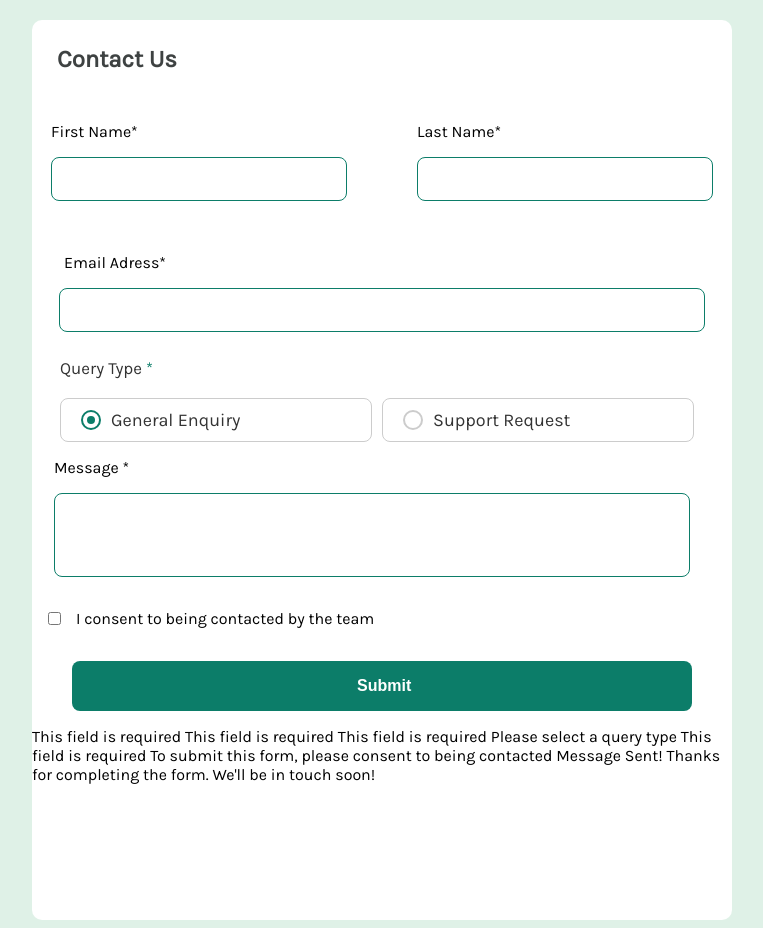
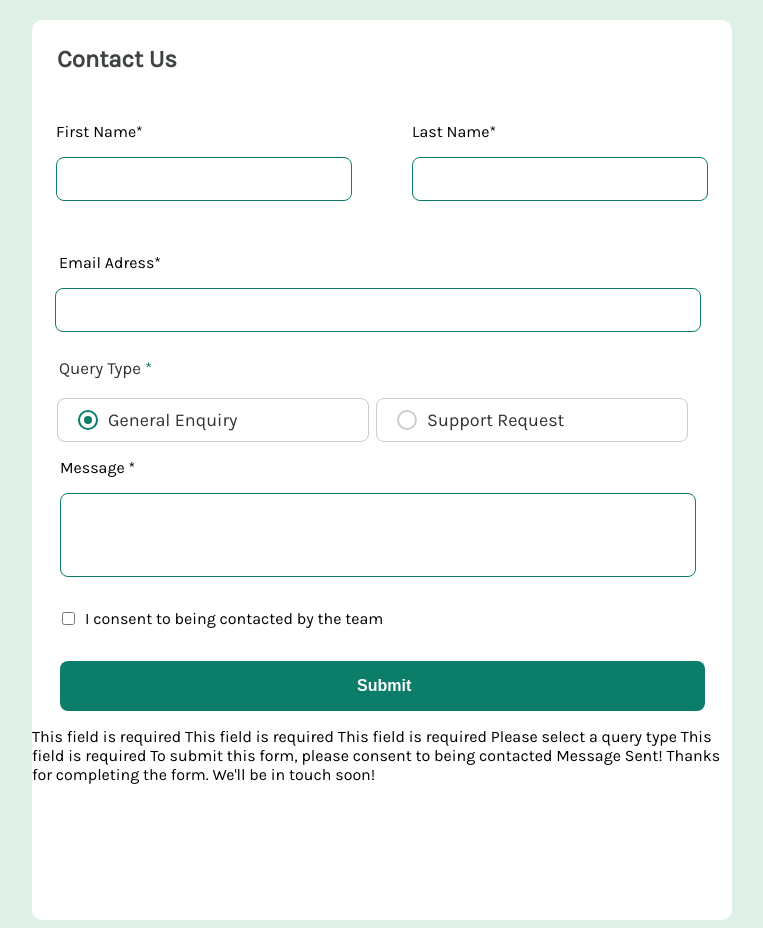
Before and after one commit to Annieleoliveiraa/forms-contato-, a plain HTML site: page index.html in a window 1280 px wide. Shown: the whole page, without its empty margins (258-1021 px from the left). Drawn offline with Linux system fonts and the light colour scheme.

Commit message:
style:(alteracao do style) - Fazer alteraçao dos inputs

```diff
--- a/style.css
+++ b/style.css
@@ -29,7 +29,7 @@ h2 {
 .container-inputs {
    display: flex;
    justify-content: center;
-   gap: 70px;
+   gap: 60px;
    padding: 20px 20px;
 }
 
@@ -66,11 +66,12 @@ h2 {
    border-style: double;
 
    padding-left: 12px;
+   margin-left: -8px;
 
 }
 
 .text-email {
-   margin-left: 5px;
+   margin-left: -4px;
 }
 
 .container-email {
@@ -88,7 +89,7 @@ h2 {
    font-size: 17px;
    font-weight: 500;
    color: #333;
-   padding-left: 28px;
+   padding-left: 27px;
    margin: 10px 0 10px 0;
 }
 
@@ -111,6 +112,8 @@ h2 {
  cursor: pointer;
  background-color: white;
  transition: background-color 0.3s, border-color 0.3s, box-shadow 0.3s;
+
+ margin-left: -3px;
 }
 
 .radio-option:hover {
@@ -181,9 +184,8 @@ h2 {
    margin-right: 20px;
 }
 
-.container-message {
-   display: flex;
-   justify-content: center;
+.container-message p {
+   margin-left: 28px;
 }
 
 .checkbox-container {
@@ -193,11 +195,12 @@ h2 {
 }
 
 .checkbox-container input[type="checkbox"] {
-   margin-right: 15px;
+   margin-left: 18px;
+   margin-right: 10px;
 }
 
 .input-btn {
-   width: 620px;
+   width: 645px;
    height: 50px;
 
    border: none;
```
